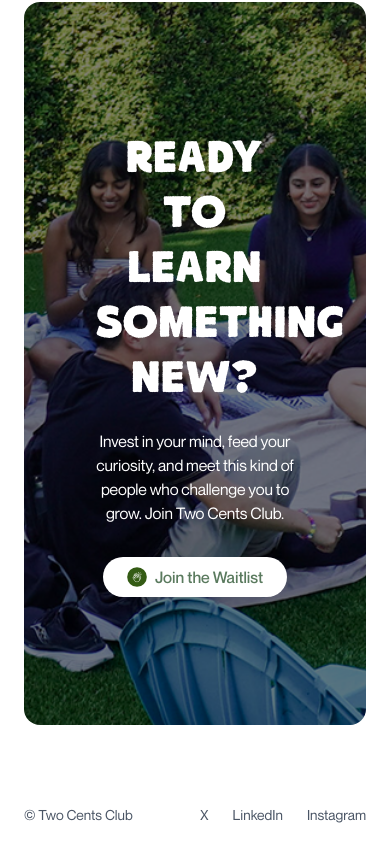
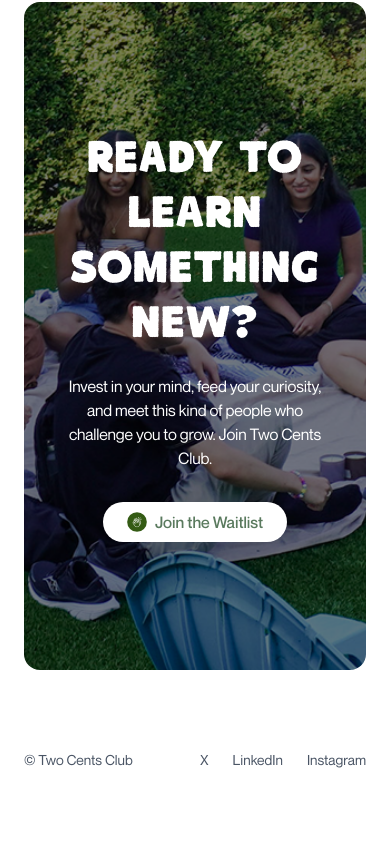
Before and after one commit to huebound/two-cents, a Next.js app: page / in a window 390 px wide. Shown: the part 3334-4191 px from the top of the page. After the commit the page ends 4136 px from the top, so only its background shows below. Built offline with nearby package versions, Linux system fonts and the light colour scheme; no server answers.

Commit message:
Fix padding

```diff
--- a/app/page.tsx
+++ b/app/page.tsx
@@ -392,7 +392,7 @@
               alt=""
               className="absolute inset-0 h-full w-full object-cover"
             />
-            <div className="relative z-10 px-12 mx-auto max-w-2xl">
+            <div className="relative z-10 px-4 md:px-12 mx-auto max-w-2xl">
               <h2 className="mb-6 leading-[1.25em]"
                 style={{
                   fontFamily: 'var(--font-tomo-bossa)',
```
